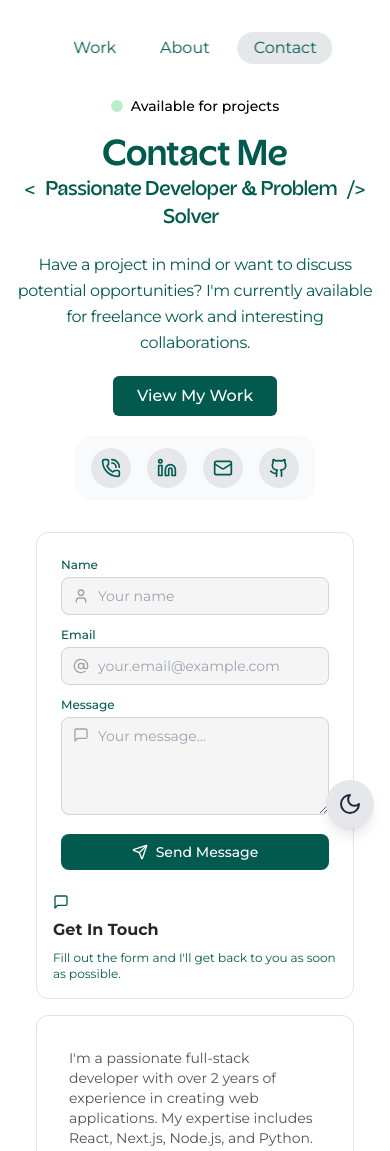
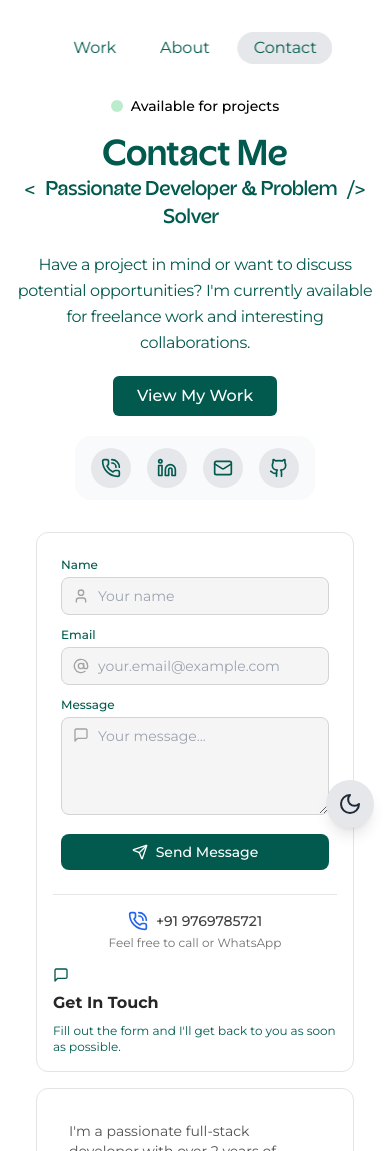
Before and after one commit to vedanthelwatkar/Modern-Portfolio, a React (Vite) app: page /contact in a window 390 px wide. Shown: the top 1151 px of the page. Built offline with nearby package versions, Linux system fonts and the light colour scheme.

Commit message:
phone added

```diff
--- a/src/pages/Contact.jsx
+++ b/src/pages/Contact.jsx
@@ -50,7 +50,25 @@ const Contact = () => {
       title: "Get In Touch",
       description:
         "Fill out the form and I'll get back to you as soon as possible.",
-      header: <ContactForm />,
+      header: (
+        <div className="space-y-4">
+          <ContactForm />
+          <div className="mt-4 border-t border-neutral-200 dark:border-neutral-700 pt-4 text-center">
+            <div className="flex items-center justify-center space-x-2">
+              <PhoneCall className="h-5 w-5 text-blue-600" />
+              <a
+                href="tel:+919769785721"
+                className="text-sm font-medium text-neutral-700 hover:text-blue-600 dark:text-neutral-300 dark:hover:text-blue-400 transition-colors"
+              >
+                +91 9769785721
+              </a>
+            </div>
+            <p className="text-xs text-neutral-500 dark:text-neutral-400 mt-1">
+              Feel free to call or WhatsApp
+            </p>
+          </div>
+        </div>
+      ),
       icon: <MessageSquare className="h-4 w-4 text-light dark:text-dark" />,
       className: "md:col-span-2 md:row-span-2",
     },
```
